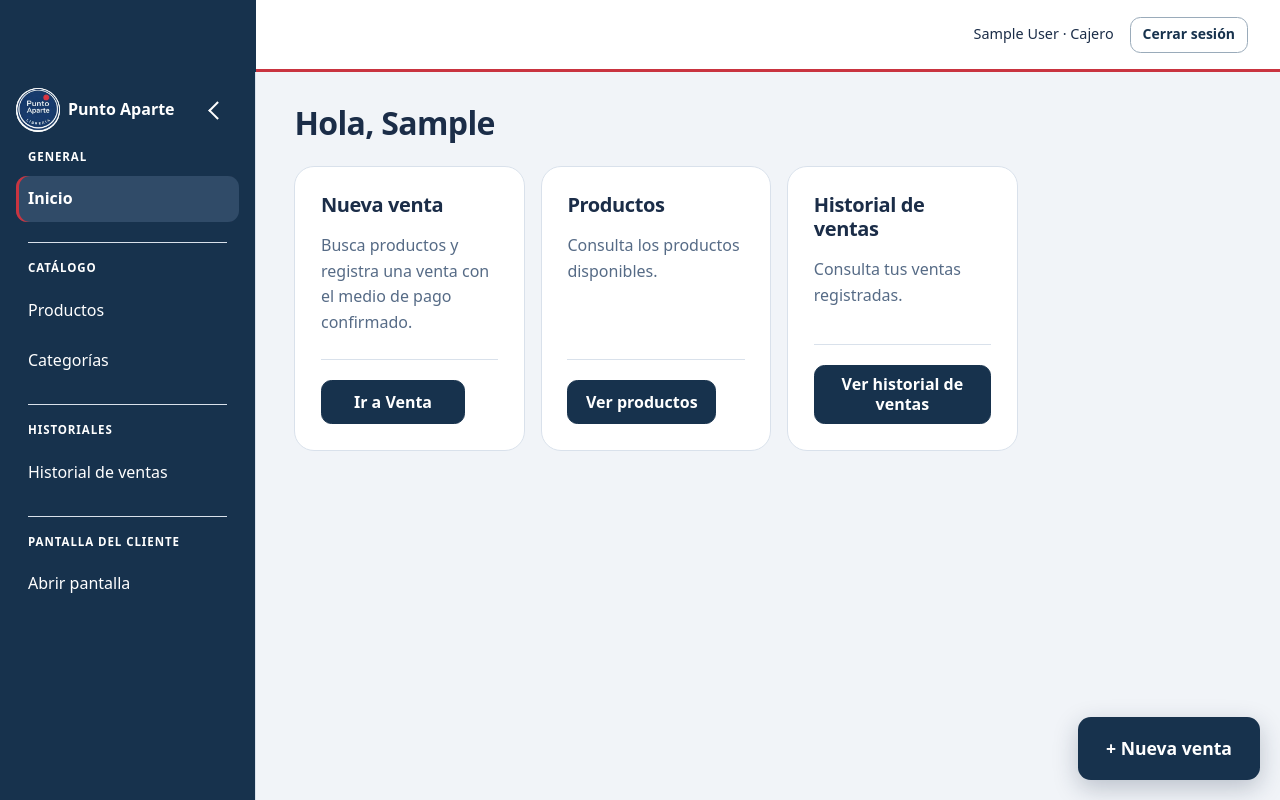
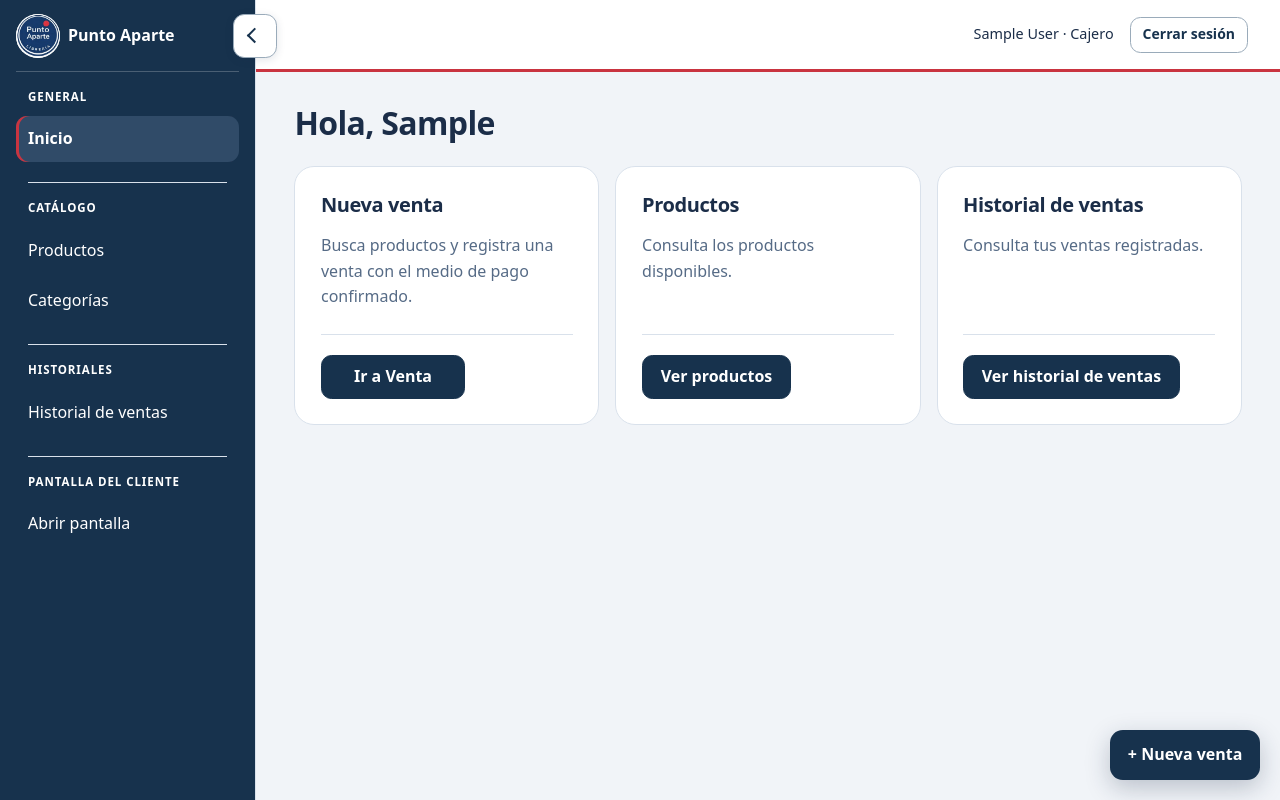
Before and after one commit to AlbertoCardenas19/punto-aparte, a Django app: page / in a window 1280 px wide. Run offline with Django 5.2, Linux system fonts and the light colour scheme; the visitor is signed in with stand-in values (Sample User, id 1); some libraries are stand-ins or nearby versions.

Commit message:
Ajusta navegación lateral y recupera acceso flotante

```diff
--- a/static/css/punto-aparte.css
+++ b/static/css/punto-aparte.css
@@ -22,23 +22,15 @@
 .pa-app .pa-menu-icono { display: block; width: 1.2rem; height: 1rem; border-top: 2px solid currentColor; border-bottom: 2px solid currentColor; position: relative; }
 .pa-app .pa-menu-icono::after { content: ''; position: absolute; top: calc(50% - 1px); left: 0; right: 0; border-top: 2px solid currentColor; }
 .pa-app .pa-logo-enlace { display: inline-flex; border-radius: 50%; }
-.pa-app .pa-menu-control-interno { border-color: transparent; color: var(--pa-navy); }
-.pa-app .pa-menu-control-interno:hover { background: #edf2f7; }
 .pa-app .pa-estructura { display: grid; grid-template-columns: 16rem minmax(0, 1fr); min-height: calc(100vh - 4.5rem); min-height: calc(100dvh - 4.5rem); transition: grid-template-columns .2s ease; }
 .pa-app .pa-estructura-sin-menu { display: block; min-height: 100vh; min-height: 100dvh; }
 .pa-app .pa-menu-lateral { min-width: 0; overflow: hidden; background: #fff; border-right: 1px solid var(--pa-border); padding: 1rem; flex-direction: column; }
 .pa-app .pa-sidebar-cabecera { display: flex; align-items: center; gap: .5rem; min-width: 0; margin-bottom: 1rem; }
 .pa-app .pa-sidebar-cabecera .pa-logo { display: block; width: 2.75rem; height: 2.75rem; }
 .pa-app .pa-sidebar-nombre { white-space: nowrap; overflow: hidden; font-size: 1rem; }
-.pa-app .pa-sidebar-cabecera .pa-menu-control { margin-left: auto; }
-.pa-app .pa-sidebar-cabecera .pa-menu-icono { width: .8rem; height: .8rem; border: 0; border-left: 2px solid currentColor; border-bottom: 2px solid currentColor; transform: rotate(45deg); }
-.pa-app .pa-sidebar-cabecera .pa-menu-icono::after { display: none; }
 .pa-app.pa-menu-contraido .pa-estructura { grid-template-columns: 4.5rem minmax(0, 1fr); }
 .pa-app.pa-menu-contraido .pa-menu-lateral { padding-inline: .75rem; }
-.pa-app.pa-menu-contraido .pa-sidebar-cabecera { flex-direction: column; }
 .pa-app.pa-menu-contraido .pa-sidebar-nombre, .pa-app.pa-menu-contraido .pa-menu { visibility: hidden; }
-.pa-app.pa-menu-contraido .pa-sidebar-cabecera .pa-menu-control { margin-left: 0; }
-.pa-app.pa-menu-contraido .pa-sidebar-cabecera .pa-menu-icono { transform: rotate(225deg); }
 .pa-app .pa-menu { display: flex; flex-direction: column; gap: .25rem; width: 100%; }
 .pa-app .pa-menu-grupo { border-top: 1px solid var(--pa-border); color: var(--pa-muted); font-size: .72rem; font-weight: 800; letter-spacing: .08em; margin: 1rem .75rem .35rem; padding-top: 1rem; text-transform: uppercase; }
 .pa-app .pa-menu-grupo:first-child { border-top: 0; margin-top: 0; padding-top: 0; }
@@ -155,20 +147,6 @@ body > .dropdown-menu { z-index: 1080; border-color: var(--pa-border); border-ra
 @media (max-width: 991.98px) {
     .pa-galeria-pantalla { grid-template-columns: repeat(auto-fit, minmax(min(100%, max(14.5rem, calc((100% - .75rem) / 2))), 1fr)); }
 }
-.pa-app.pa-contenido-pantalla .pa-venta-flotante {
-    position: static;
-    display: table;
-    width: fit-content;
-    margin: 0 1.25rem calc(1.4rem + env(safe-area-inset-bottom)) auto;
-}
-@media (max-width: 1199.98px) {
-    .pa-app .pa-venta-flotante {
-        position: static;
-        display: table;
-        width: fit-content;
-        margin: 0 1.25rem calc(1.4rem + env(safe-area-inset-bottom)) auto;
-    }
-}
 @media (max-width: 575.98px) {
     .pa-galeria-pantalla { grid-template-columns: minmax(0, 1fr); }
 }
@@ -179,6 +157,17 @@ body > .dropdown-menu { z-index: 1080; border-color: var(--pa-border); border-ra
     .pa-app .pa-estructura { position: relative; }
     .pa-app .pa-barra-superior { margin-left: 16rem; transition: margin-left .2s ease; }
     .pa-app.pa-menu-contraido .pa-barra-superior { margin-left: 4.5rem; }
+    .pa-app .pa-menu-lateral { position: relative; z-index: 1041; margin-top: -4.5rem; padding-top: 0; overflow: visible; }
+    .pa-app .pa-sidebar-cabecera { height: 4.5rem; margin: 0 0 1rem; padding: 0; border-bottom: 1px solid rgb(255 255 255 / 22%); }
+    .pa-app.pa-menu-contraido .pa-sidebar-cabecera { height: 8rem; padding-top: 4.5rem; justify-content: center; }
+    .pa-app .pa-menu-control-borde { position: absolute; top: .875rem; right: -1.375rem; z-index: 1; width: 2.75rem; height: 2.75rem; border-color: #9aabba; background: #fff; color: var(--pa-navy); box-shadow: 0 2px 8px rgb(27 45 72 / 12%); }
+    .pa-app .pa-menu-control-borde:hover { background: #edf2f7; }
+    .pa-app .pa-menu-control-borde .pa-menu-icono { width: .7rem; height: .7rem; border: 0; border-left: 2px solid currentColor; border-bottom: 2px solid currentColor; transform: rotate(45deg); }
+    .pa-app .pa-menu-control-borde .pa-menu-icono::after { display: none; }
+    .pa-app.pa-menu-contraido .pa-menu-control-borde .pa-menu-icono { transform: rotate(225deg); }
+}
+@media (min-width: 992px) and (prefers-reduced-motion: reduce) {
+    .pa-app:has(.pa-menu-lateral)::before, .pa-app .pa-barra-superior { transition: none; }
 }
 .pa-app .pa-barra-superior { background: #fff; color: var(--pa-ink); }
 .pa-app .pa-barra-superior .btn-outline-light { color: var(--pa-navy); border-color: #9aabba; }
@@ -187,10 +176,7 @@ body > .dropdown-menu { z-index: 1080; border-color: var(--pa-border); border-ra
 .pa-app .pa-sidebar-nombre, .pa-app .pa-menu-grupo, .pa-app .pa-menu-enlace { color: #fff; }
 .pa-app .pa-menu-enlace:hover, .pa-app .pa-menu-enlace:focus-visible { background: #304b68; color: #fff; }
 .pa-app .pa-menu-enlace.active { background: #304b68; color: #fff; }
-.pa-app .pa-sidebar-cabecera .pa-menu-control { color: #fff; }
-.pa-app .pa-sidebar-cabecera .pa-menu-control:hover { background: #304b68; }
-.pa-app .pa-venta-flotante, .pa-app.pa-contenido-pantalla .pa-venta-flotante { position: fixed; display: inline-flex; width: auto; margin: 0; right: max(1.25rem, env(safe-area-inset-right)); bottom: max(1.25rem, env(safe-area-inset-bottom)); }
-.pa-app .pa-contenido, .pa-caja .pa-caja-contenido { padding-bottom: 7rem; }
+.pa-app .pa-venta-flotante { position: fixed; display: inline-flex; align-items: center; justify-content: center; width: auto; min-width: 44px; min-height: 44px; margin: 0; right: max(1.25rem, env(safe-area-inset-right)); bottom: max(1.25rem, env(safe-area-inset-bottom)); padding: .75rem 1.1rem; font-size: 1rem; }
 .pa-app div.dt-container .dt-search { flex: 1 1 25rem; min-width: 0; }
 .pa-app div.dt-container .dt-search input { width: min(100%, 33rem); min-width: 0; flex: 1 1 24rem; }
 @media (max-width: 575.98px) {
@@ -199,25 +185,11 @@ body > .dropdown-menu { z-index: 1080; border-color: var(--pa-border); border-ra
     .pa-app .pa-venta-flotante { max-width: calc(100vw - 2.5rem); }
 }
 .pa-oferta-recuadro { border: 1px solid var(--pa-border); border-radius: .8rem; padding: 1rem; }
-/* La acción universal ocupa una franja propia, fuera de los controles de página. */
-.pa-app .pa-venta-barra { position: fixed; right: max(1.25rem, env(safe-area-inset-right)); bottom: max(1.25rem, env(safe-area-inset-bottom)); z-index: 1025; }
-.pa-app .pa-venta-barra .pa-venta-flotante { position: static; display: inline-flex; align-items: center; justify-content: center; width: auto; min-width: 44px; min-height: 44px; margin: 0; }
 .pa-app .pa-venta-signo { display: none; }
-@media (min-width: 1200px) {
-    .pa-app:has(.pa-venta-barra) .pa-estructura > main { padding-right: calc(clamp(1rem, 3vw, 3rem) + 14rem); }
-}
-@media (max-width: 1199.98px) {
-    .pa-app:has(.pa-venta-barra) { display: flex; flex-direction: column; height: 100vh; height: 100dvh; overflow: hidden; }
-    .pa-app:has(.pa-venta-barra) .pa-barra-superior { flex: 0 0 auto; }
-    .pa-app:has(.pa-venta-barra) .pa-estructura { flex: 1 1 auto; min-height: 0; width: 100%; overflow-y: auto; }
-    .pa-app:has(.pa-venta-barra).modal-open .pa-estructura { overflow: hidden; }
-    .pa-app .pa-venta-barra { position: relative; inset: auto; flex: 0 0 auto; display: flex; justify-content: flex-end; align-items: center; min-height: 5rem; padding: .55rem max(1.25rem, env(safe-area-inset-right)) max(.55rem, env(safe-area-inset-bottom)); border-top: 1px solid var(--pa-border); background: #fff; }
-    .pa-app .pa-venta-barra .pa-venta-flotante { padding: .75rem 1.1rem; font-size: 1rem; }
-}
 @media (max-width: 575.98px) {
     .pa-app .pa-venta-etiqueta { display: none; }
     .pa-app .pa-venta-signo { display: block; line-height: 1; font-size: 1.6rem; }
-    .pa-app .pa-venta-barra .pa-venta-flotante { width: 3rem; height: 3rem; padding: 0; }
+    .pa-app .pa-venta-flotante { width: 3rem; height: 3rem; padding: 0; }
 }
 /* DataTables añade una columna auto que antes comprimía el campo aunque sobrara espacio. */
 .pa-app div.dt-container .dt-layout-end { flex: 1 1 28.5rem; min-width: min(100%, 28.5rem); width: auto; max-width: 100%; }
--- a/templates/base.html
+++ b/templates/base.html
@@ -7,7 +7,7 @@
     <meta name="viewport" content="width=device-width, initial-scale=1">
     <title>{% block title %}Punto Aparte{% endblock %}</title>
     <link rel="stylesheet" href="{% static 'vendor/bootstrap/css/bootstrap.min.css' %}">
-    <link rel="stylesheet" href="{% static 'css/punto-aparte.css' %}?v=interfaz-20261122-2">
+    <link rel="stylesheet" href="{% static 'css/punto-aparte.css' %}?v=interfaz-20261122-3">
     {% block extra_css %}{% endblock %}
 </head>
 
@@ -51,9 +51,9 @@
             <div class="pa-sidebar-cabecera">
                 <a class="pa-logo-enlace" href="{% url 'inicio' %}" aria-label="Ir a Inicio"><img class="pa-logo" src="{% static 'img/logo_punto_aparte.jpg' %}" alt=""></a>
                 <strong class="pa-sidebar-nombre">Punto Aparte</strong>
-                <button class="pa-menu-control pa-menu-control-interno" type="button" data-menu-principal
-                    aria-controls="menu-escritorio" aria-expanded="true" aria-label="Cerrar menú"><span class="pa-menu-icono" aria-hidden="true"></span></button>
             </div>
+            <button class="pa-menu-control pa-menu-control-borde" type="button" data-menu-principal
+                aria-controls="menu-escritorio" aria-expanded="true" aria-label="Cerrar menú"><span class="pa-menu-icono" aria-hidden="true"></span></button>
             {% include "includes/menu_principal.html" %}
         </aside>
         {% endif %}
@@ -103,12 +103,10 @@
     {% if request.user.is_authenticated and not request.user.debe_cambiar_password %}
     {% if request.user.rol == "JEFE" or request.user.rol == "CAJERO" %}
     {% if request.resolver_match.namespace != "ventas" or request.resolver_match.url_name != "caja" %}
-    <div class="pa-venta-barra">
-        <a class="pa-venta-flotante" href="{% url 'ventas:caja' %}" aria-label="Nueva venta">
-            <span class="pa-venta-etiqueta">+ Nueva venta</span>
-            <span class="pa-venta-signo" aria-hidden="true">+</span>
-        </a>
-    </div>
+    <a class="pa-venta-flotante" href="{% url 'ventas:caja' %}" aria-label="Nueva venta">
+        <span class="pa-venta-etiqueta">+ Nueva venta</span>
+        <span class="pa-venta-signo" aria-hidden="true">+</span>
+    </a>
     {% endif %}
     {% endif %}
     {% endif %}
```
Also changed, not shown: docs/estandares-interfaz.md (+3 -3 lines).
